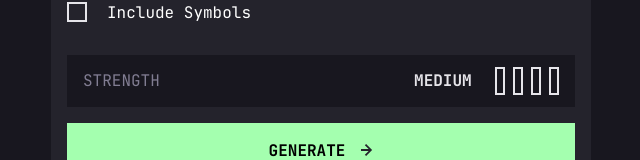
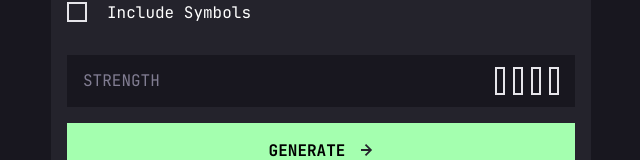
Before and after one commit to ashish-d2/random-password-generator, a React (Create React App) app: page / in a window 1280 px wide. Shown: the part 468-628 px from the top of the page, without its empty margins (319-959 px from the left). Built offline with nearby package versions, Linux system fonts and the light colour scheme.

Commit message:
Implemented password strength message wrt password Strength

```diff
--- a/src/components/settings/passwordStrength/PasswordStrength.js
+++ b/src/components/settings/passwordStrength/PasswordStrength.js
@@ -6,7 +6,6 @@ export default function PasswordStrrength() {
     <div className={styles.passwordStrengthContainer}>
       <p className={styles.strength}>Strength</p>
       <div className={styles.strengthContainer}>
-        <p className={`normal-text ${styles.actualStrength}`}>Medium</p>
         <StrengthBar />
       </div>
     </div>
--- a/src/components/settings/passwordStrength/PasswordStrrength.module.scss
+++ b/src/components/settings/passwordStrength/PasswordStrrength.module.scss
@@ -22,9 +22,4 @@
   justify-content: space-between;
   gap: 1em;
   min-width: 9.06em;
-
-  .actualStrength {
-    color: vars.$almost-white;
-    text-transform: uppercase;
-  }
 }
--- a/src/components/settings/passwordStrength/StrengthBar.js
+++ b/src/components/settings/passwordStrength/StrengthBar.js
@@ -11,7 +11,7 @@ export default function StrengthBar() {
     { id: 4, message: "Strong", indicatorStyle: "strong" },
   ];
 
-  let displayMessage = -1;
+  let displayMessage = "";
   let displayStyle = -1;
 
   if (strengthIndicator) {
@@ -21,6 +21,8 @@ export default function StrengthBar() {
 
   console.log(strengthIndicator, displayStyle);
   return (
+    <>
+      <p className={`normal-text ${styles.actualStrength}`}>{displayMessage}</p>
       <p className={styles.figure}>
         <span
           className={strengthIndicator >= 1 ? styles[displayStyle] : ""}
@@ -35,5 +37,6 @@ export default function StrengthBar() {
           className={strengthIndicator >= 4 ? styles[displayStyle] : ""}
         ></span>
       </p>
+    </>
   );
 }
--- a/src/components/settings/passwordStrength/StrengthBar.module.scss
+++ b/src/components/settings/passwordStrength/StrengthBar.module.scss
@@ -1,4 +1,9 @@
 @use "./../../../variables" as vars;
+
+.actualStrength {
+  color: vars.$almost-white;
+  text-transform: uppercase;
+}
 
 .figure {
   height: 28px;
```
Lines whose indentation alone changed are shown as unchanged.
